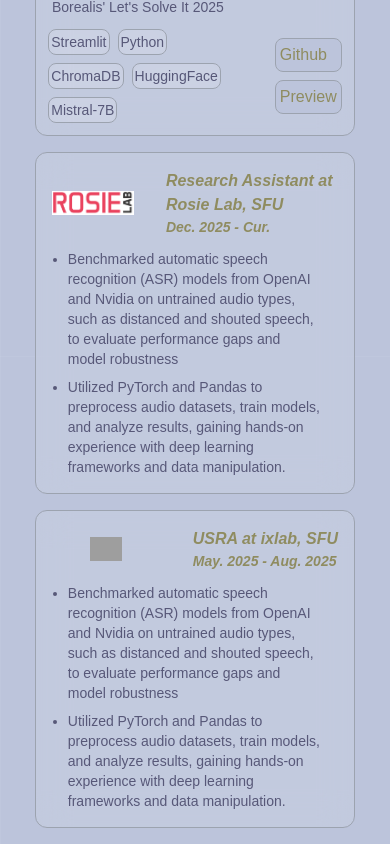
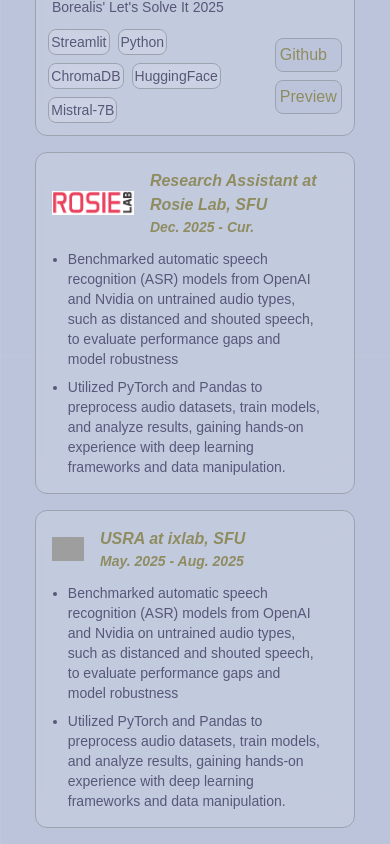
Before and after one commit to notpoorvi/portfolio, a React (Vite) app: page / in a window 390 px wide. Shown: the part 1332-2176 px from the top of the page. Built offline with nearby package versions, Linux system fonts and the light colour scheme; grey boxes are pictures that could not be loaded; a web font is replaced by a local one.

Commit message:
fixed flex layout of research card

```diff
--- a/src/components/ExperienceCard.jsx
+++ b/src/components/ExperienceCard.jsx
@@ -58,16 +58,41 @@
   );
 };
 
+// const ReseachOtherCard = ({ imgUrl, name, date, description }) => {
+//   return (
+//     <div className="bg-[#ffffff] text-[#575878] rounded-xl backdrop-filter backdrop-blur-lg bg-opacity-10 border border-gray-400 max-w-xs md:max-w-xl mx-auto my-4">
+//       <div className="flex items-center md:mt-4 mb-3">
+//         <img
+//           className="h-10 md:h-16 object-cover mx-auto pt-4 pr-4 pl-4 md:mb-4"
+//           src={imgUrl}
+//           alt=""
+//         />
+//         <div className="text-[#8f8c60] italic md:ml-4 pt-4 pl-4 pr-4 md:p-0">
+//           <p className="font-bold text-l md:text-2xl">{name}</p>
+//           <p className="font-semibold text-sm md:text-lg">{date}</p>
+//         </div>
+//       </div>
+//       <ul className="mt-2 text-sm md:text-lg w-[80%] md:w-[90%] mx-auto mb-4 space-y-2">
+//         {description.map((item, idx) => (
+//           <li className="list-disc" key={idx}>
+//             {item}
+//           </li>
+//         ))}
+//       </ul>
+//     </div>
+//   );
+// };
+
 const ReseachOtherCard = ({ imgUrl, name, date, description }) => {
   return (
     <div className="bg-[#ffffff] text-[#575878] rounded-xl backdrop-filter backdrop-blur-lg bg-opacity-10 border border-gray-400 max-w-xs md:max-w-xl mx-auto my-4">
-      <div className="flex items-center md:mt-4 mb-3">
+      <div className="flex items-center md:mt-4 mb-3 pl-4 pr-4">
         <img
-          className="h-10 md:h-16 object-cover mx-auto pt-4 pr-4 pl-4 md:mb-4"
+          className="h-10 md:h-16 object-cover pt-4 md:mb-4 flex-shrink-0"
           src={imgUrl}
           alt=""
         />
-        <div className="text-[#8f8c60] italic md:ml-4 pt-4 pl-4 pr-4 md:p-0">
+        <div className="text-[#8f8c60] italic ml-4 pt-4 md:p-0">
           <p className="font-bold text-l md:text-2xl">{name}</p>
           <p className="font-semibold text-sm md:text-lg">{date}</p>
         </div>
```
